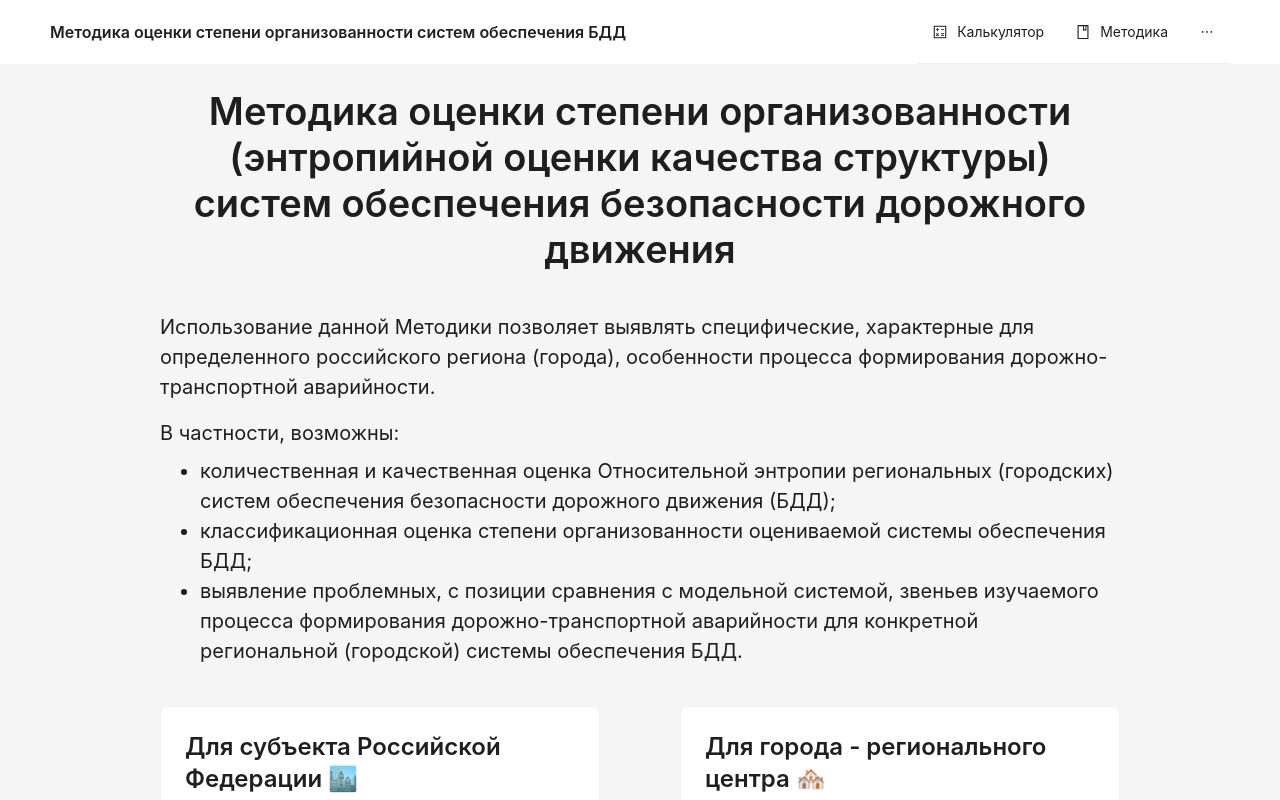
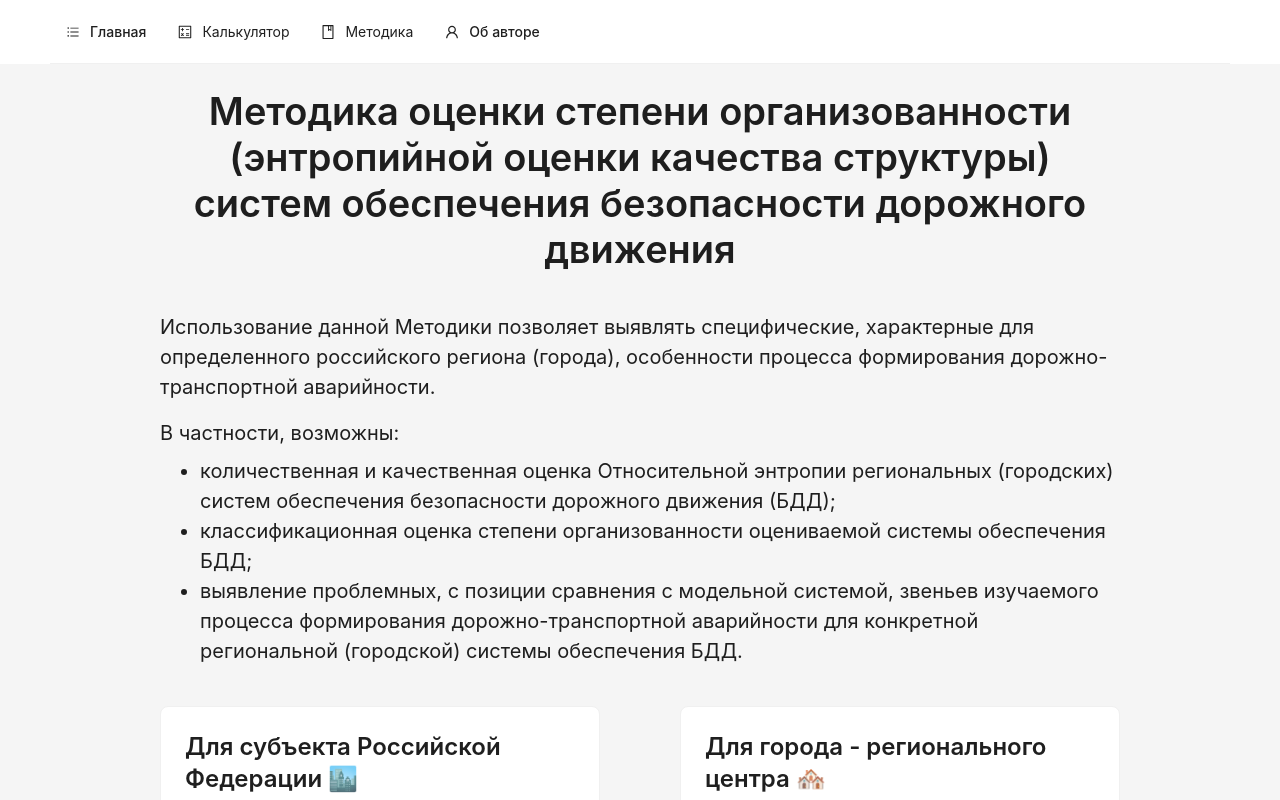
Before and after one commit to road-safety-entropy-method/road-safety-entropy-method.github.io, a React (Vite) app: page / in a window 1280 px wide. Shown: the top 800 px of the page. Built offline with nearby package versions, Linux system fonts and the light colour scheme.

Commit message:
правки

```diff
--- a/src/layout.tsx
+++ b/src/layout.tsx
@@ -1,12 +1,17 @@
-import React, {CSSProperties} from 'react';
-import {BookOutlined, CalculatorOutlined, UserOutlined} from '@ant-design/icons';
-import {MenuProps, Typography} from 'antd';
+import {CSSProperties} from 'react';
+import {BookOutlined, CalculatorOutlined, UserOutlined, BarsOutlined} from '@ant-design/icons';
+import {MenuProps} from 'antd';
 import { Layout, Menu } from 'antd';
 import {Link, Outlet} from 'react-router-dom';
 
 const { Header, Content, Footer } = Layout;
 
 const menuItems: MenuProps['items'] = [
+    {
+        label: <Link to={'/'}>Главная</Link>,
+        key: 'main',
+        icon: <BarsOutlined/>
+    },
     {
         label: 'Калькулятор',
         icon: <CalculatorOutlined/>,
@@ -56,9 +61,6 @@ export const MainLayout: React.FC = () => {
 
     const headerStyle: CSSProperties = {
         backgroundColor: 'white',
-        display: 'flex',
-        justifyContent: 'space-between',
-        alignItems: 'center'
     };
 
     const contentStyle: CSSProperties = {
@@ -72,16 +74,10 @@ export const MainLayout: React.FC = () => {
     return (
         <Layout style={layoutStyle}>
             <Header style={headerStyle}>
-                <Link to={'/'}>
-                    <Typography.Title level={5} style={{marginBottom: 0}}>Методика оценки степени организованности систем обеспечения БДД</Typography.Title>
-                </Link>
                 <Menu
                     theme="light"
                     mode="horizontal"
                     items={menuItems}
-                    onClick={(data) => {
-                        console.log(data)
-                    }}
                 />
             </Header>
             <Content style={contentStyle}>
--- a/src/pages/calculator/calculator.tsx
+++ b/src/pages/calculator/calculator.tsx
@@ -94,7 +94,7 @@ export const Calculator = ({ systemType }: TProps) => {
                                   const values = systemType === 'region' ? tyumenRegionDemoValues : tyumenCityDemoValues;
                                   form.setFieldsValue(values)
                                   form.submit();
-                              }}>Демо-пример</Button>
+                              }}>Демо-пример {systemType === 'region' ? 'для Тюменской области' : 'для Тюмени'}</Button>
                           </Form.Item>
                       </div>
                   </Form>
--- a/src/pages/method/entropy-table.tsx
+++ b/src/pages/method/entropy-table.tsx
@@ -147,7 +147,7 @@ type TProps = {
 
 export const EntropyTable = ({data}: TProps) => {
     const {
-        token: { colorSuccessBg, colorSuccessBgHover, colorSuccessText, colorSuccessTextActive, colorWarningBg, colorWarningBgHover, colorWarningText, colorWarningTextActive, colorInfoBg, colorInfoText, colorErrorBg, colorErrorText },
+        token: { colorSuccessBg, colorSuccessBgHover, colorSuccessText, colorSuccessTextActive, colorWarningBg, colorWarningBgHover, colorWarningText, colorInfoBg, colorInfoText, colorErrorBg, colorErrorText },
     } = theme.useToken();
 
   return (
```
